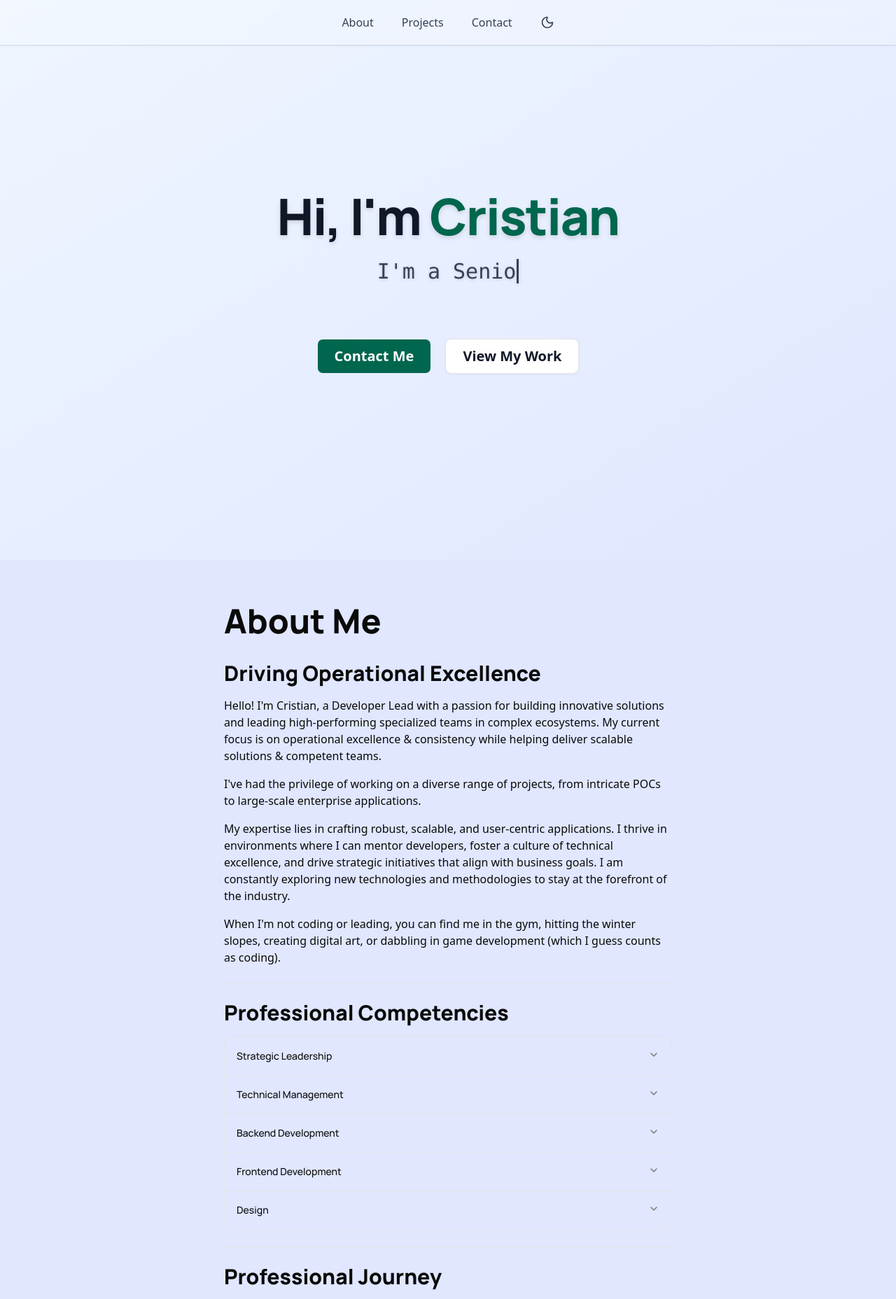
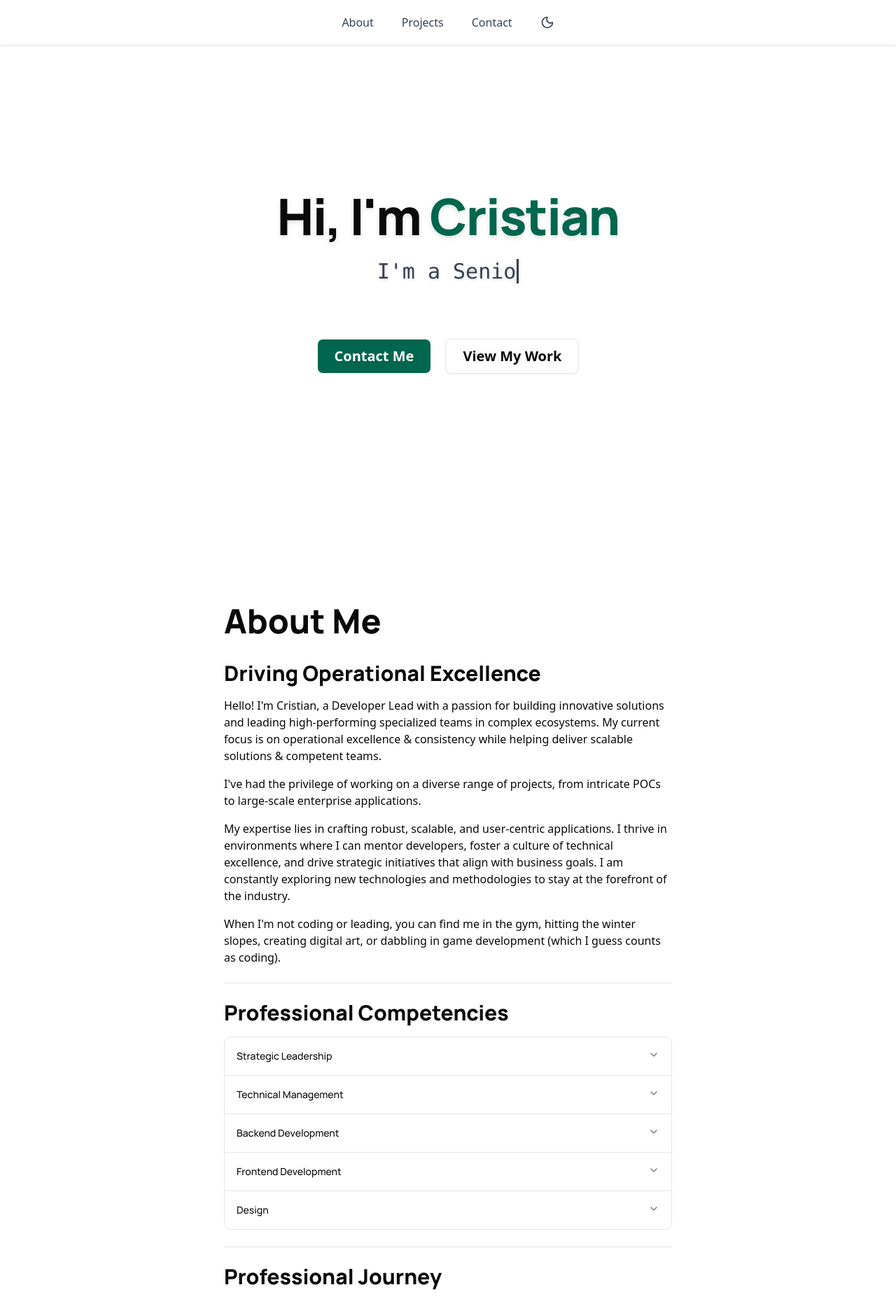
Before and after one commit to ccioanca/Blueprints, a React (Vite) app: page / in a window 1280 px wide. Shown: the top 1856 px of the page at 70% size. Built offline with nearby package versions, Linux system fonts and the light colour scheme.

Commit message:
Small style changes

```diff
--- a/src/components/About.tsx
+++ b/src/components/About.tsx
@@ -5,7 +5,7 @@ import Competencies from './ui/competencies';
 
 const About = () => {
   return (
-    <section id="about" className="py-16 bg-indigo-100 dark:bg-gray-800">
+    <section id="about" className="py-16">
       <div className='w-full md:w-1/2 px-8 sm:px-16 md:mx-auto md:px-0'>
         <h2 className="mb-8">
           About Me
@@ -40,6 +40,8 @@ const About = () => {
 
         <hr className='my-6'/>
 
+        {/* <svg width="453" height="8" fill="none" xmlns="http://www.w3.org/2000/svg" className="w-full max-sm:hidden lg:origin-left lg:scale-x-130"><path d="M2 6.75068C53.4722 -1.10509 368.533 2.14284 451.5 6.75085" stroke="currentColor" stroke-width="2.5" stroke-linecap="round"></path></svg> */}
+
         <h3 className="mb-4">
           Professional Competencies
         </h3>
--- a/src/components/Contact.tsx
+++ b/src/components/Contact.tsx
@@ -34,7 +34,7 @@ const Contact = () => {
   };
 
   return (
-    <section id="contact" className="py-16 bg-gray-50 dark:bg-gray-900">
+    <section id="contact" className="py-16">
 
       <div className="container mx-auto section">
         <Card className=''>
--- a/src/components/Hero.tsx
+++ b/src/components/Hero.tsx
@@ -6,7 +6,7 @@ const Hero = () => {
   return (
     <section
       id="hero"
-      className="h-screen flex items-center justify-center bg-gradient-to-br from-blue-50 to-indigo-100 dark:from-gray-900 dark:to-gray-800 text-gray-900 dark:text-gray-100 transition-colors duration-500"
+      className="h-screen flex items-center justify-center "
     >
       <div className="relative z-10 text-center px-4">
         <h1 className="mb-4 leading-tight tracking-tight drop-shadow-md">
--- a/src/styles/index.css
+++ b/src/styles/index.css
@@ -32,10 +32,10 @@ html {
 
 /* You can define your custom theme variables directly in CSS using @theme */
 @theme {
-    /* --color-primary: #3b82f6; */
-    /* --color-secondary: #8b5cf6; */
+    /* CUSTOM */
     --font-sans: 'Manrope', serif;
     --font-sans-title: 'Manrope', serif;
+
     /* You can also extend existing Tailwind values or define new ones */
 
     --color-background: var(--background);
@@ -206,7 +206,7 @@ html {
 }
 
 @layer utilities {
-    .section{
+    .section{ /*Creating a section class that standardizes width for the sections*/
         @apply w-full md:w-1/2 px-8 sm:px-16 md:mx-auto md:px-0;
     }
 }
```
